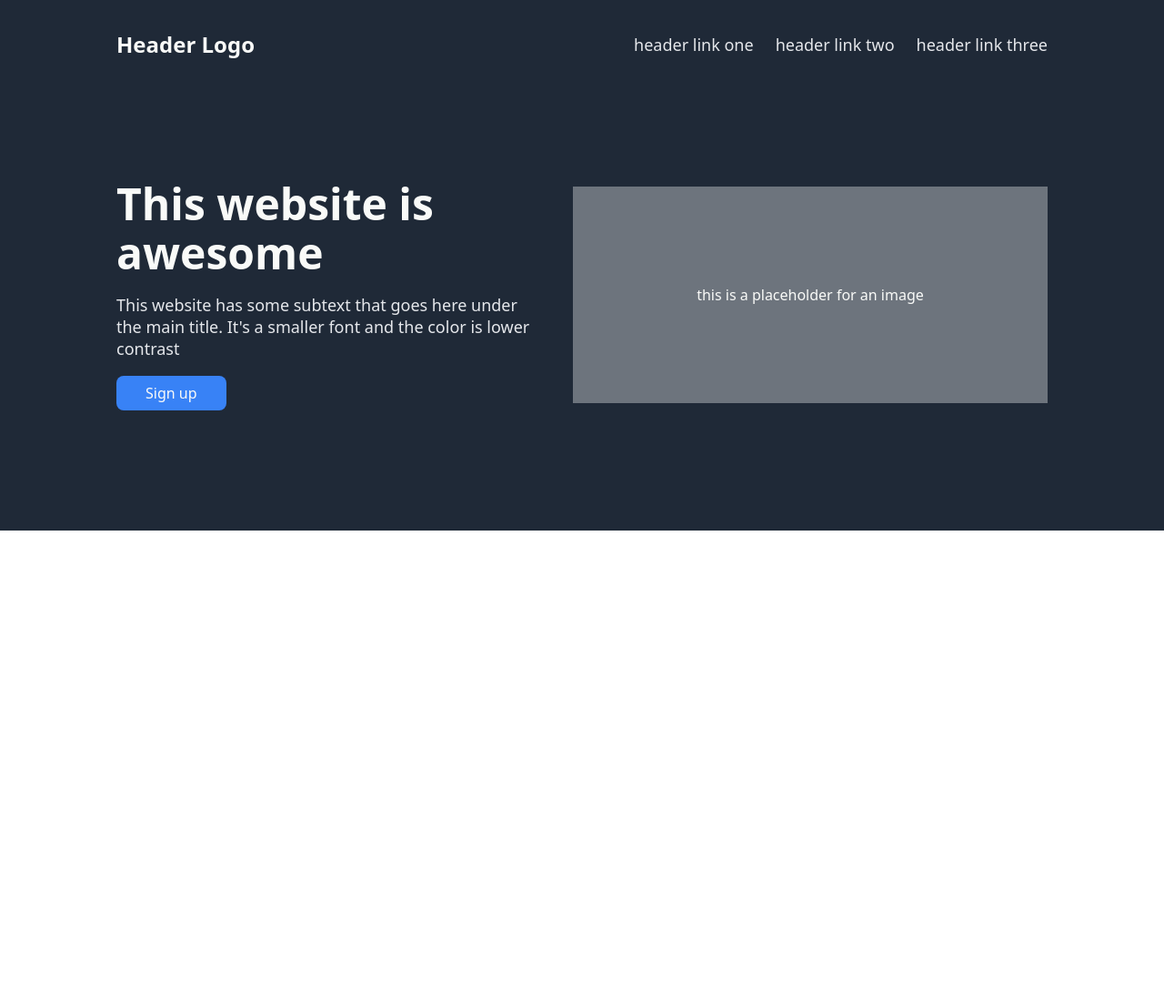
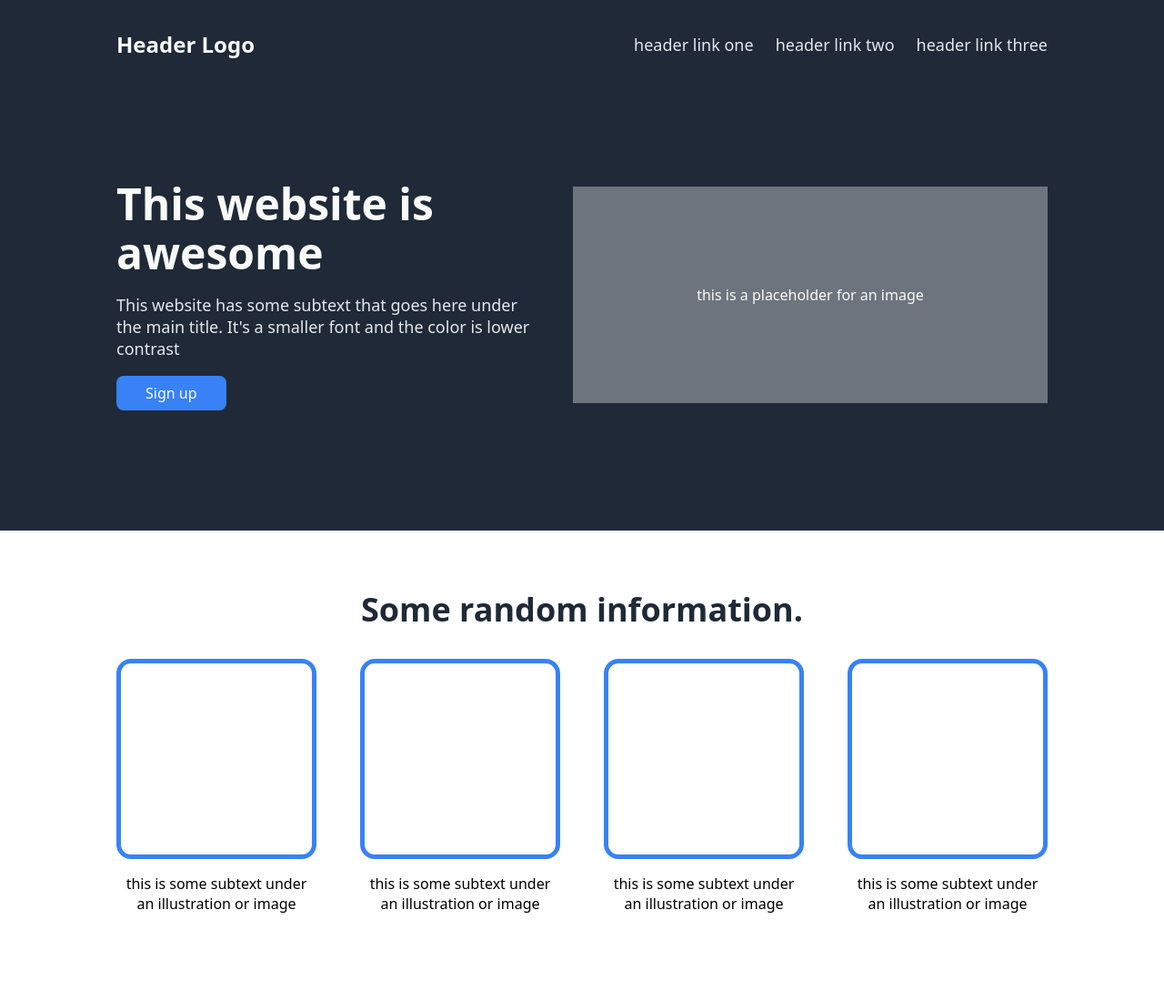
Before and after one commit to dan9h/odin-landing-page, a plain HTML site: page index.html in a window 1280 px wide. Shown: the whole page at 91% size. Before the commit the page ends 800 px from the top, so only its background shows below. Drawn offline with Linux system fonts and the light colour scheme.

Commit message:
Create Information section

```diff
--- a/index.html
+++ b/index.html
@@ -32,6 +32,38 @@
       </div>
     </div>
   </div>
+
+  <div id="information">
+    <div class="container">
+      <h2 id="information-header">Some random information.</h2>
+      <div id="cards">
+        <div class="card">
+          <div class="card-image"></div>
+          <p class="card-subtext">
+            this is some subtext under an illustration or image
+          </p>
+        </div>
+        <div class="card">
+          <div class="card-image"></div>
+          <p class="card-subtext">
+            this is some subtext under an illustration or image
+          </p>
+        </div>
+        <div class="card">
+          <div class="card-image"></div>
+          <p class="card-subtext">
+            this is some subtext under an illustration or image
+          </p>
+        </div>
+        <div class="card">
+          <div class="card-image"></div>
+          <p class="card-subtext">
+            this is some subtext under an illustration or image
+          </p>
+        </div>
+      </div>
+    </div>
+  </div>
 </body>
 
 </html>
--- a/style.css
+++ b/style.css
@@ -84,3 +84,25 @@ body {
   align-items: center;
   background-color: #6d747d;
 }
+
+#information {
+  padding-block: 2rem 5rem;
+  text-align: center;
+}
+
+#information-header {
+  font-size: 36px;
+  font-weight: 900;
+  color: #1f2937;
+}
+
+#cards {
+  display: flex;
+  column-gap: 3rem;
+}
+
+.card-image {
+  border: 5px solid #3882f6;
+  aspect-ratio: 1;
+  border-radius: 1rem;
+}
```
